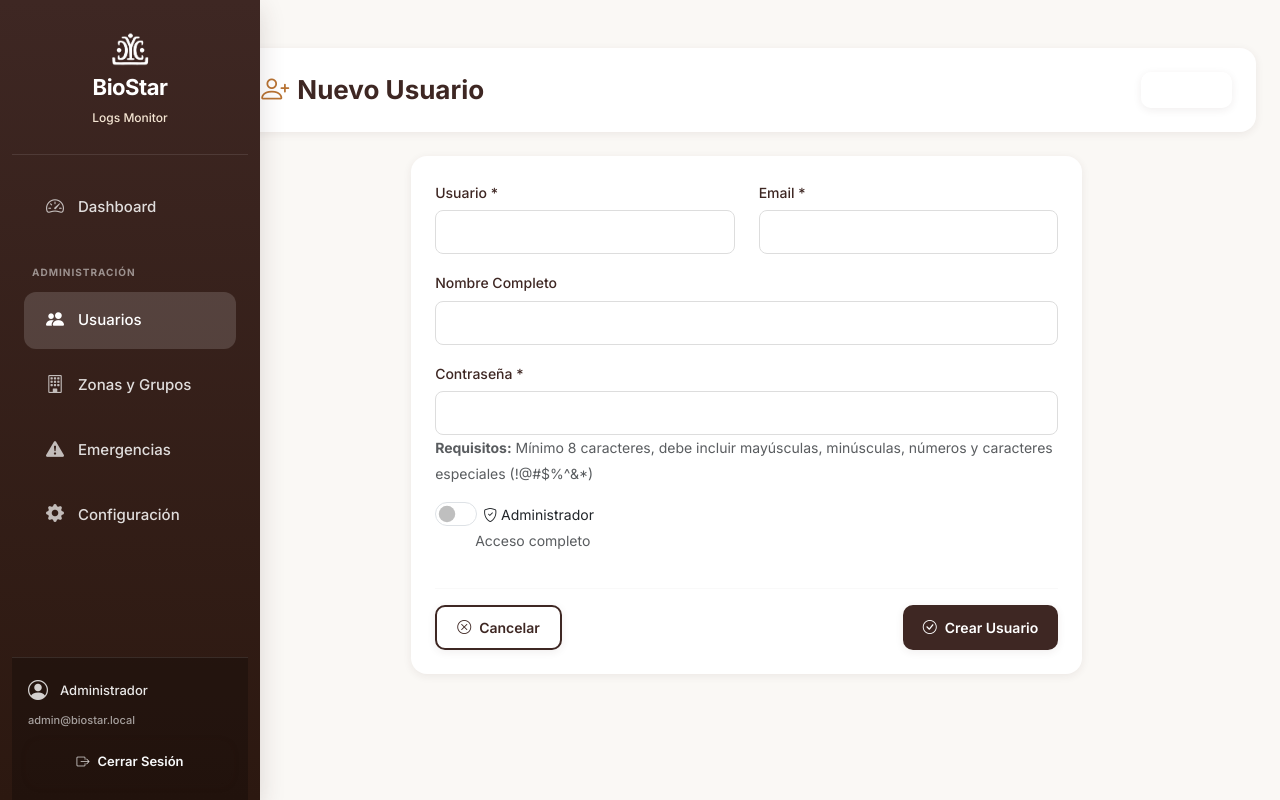
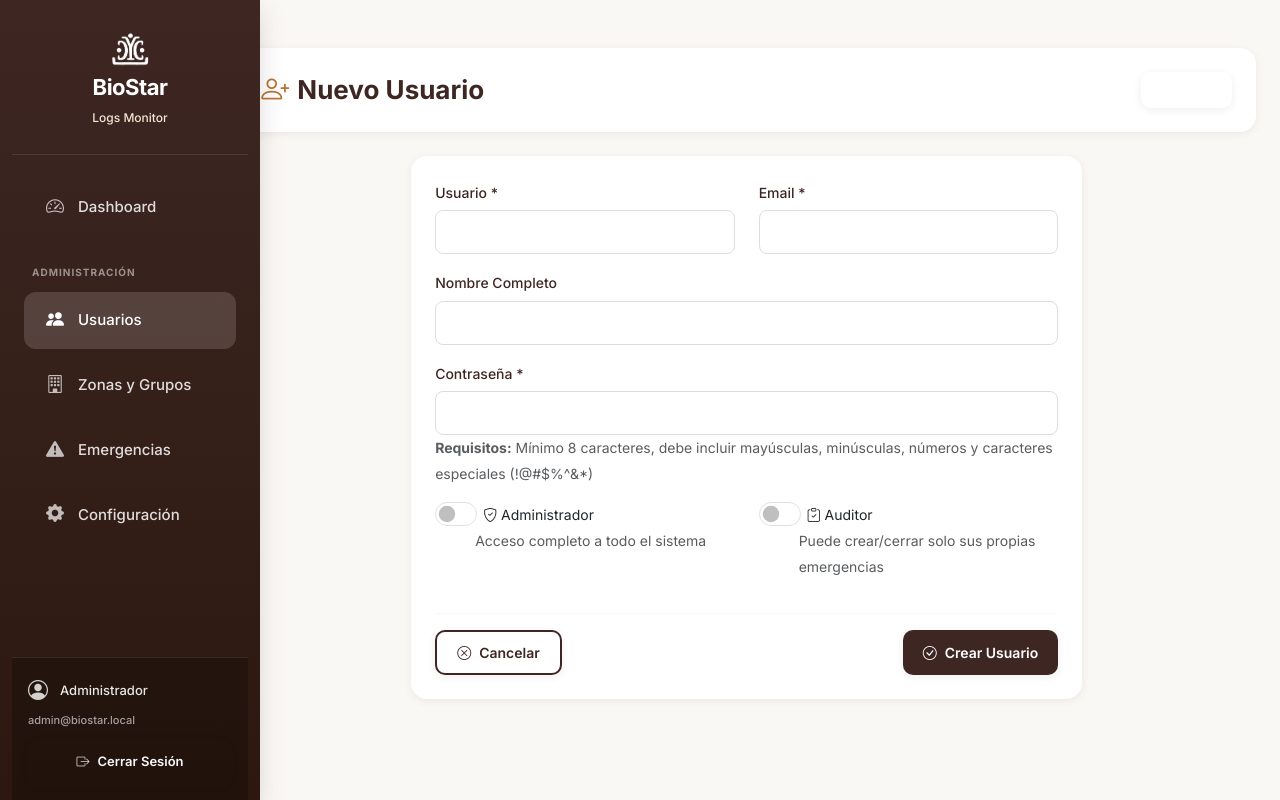
Before and after one commit to ezraidenn/DEBUGBI0, a Flask app: page /users/create in a window 1280 px wide. Run offline with Flask 3, Linux system fonts and the light colour scheme; a user stored in the database is signed in; some libraries are stand-ins or nearby versions.

Commit message:
Fix: Colores café en Excel, zona horaria México y checkbox Auditor
PROBLEMA 1 - COLORES EXCEL:
Antes: Morado oscuro (#4A235A) y morado medio (#7D3C98)
Ahora: Café oscuro (#3E2723) y café medio (#5D4037)
 Encabezados con paleta café elegante
 Presente: Verde natural (#4CAF50)
 Ausente: Café medio (#8D6E63)
 Pendiente: Café claro (#6D4C41)

PROBLEMA 2 - ZONA HORARIA:
Antes: UTC (8 horas de diferencia)
Ahora: America/Mexico_City (UTC-6)
 Timestamps convertidos con pytz
 Fecha de inicio/resolución en hora local
 Marcado por en hora local
 Pie de página con hora local
Ejemplo: 11:24 AM en lugar de 19:24 (UTC)

PROBLEMA 3 - CHECKBOX AUDITOR:
 Agregado checkbox 'Auditor' en formulario de usuario
 Aparece junto a checkbox 'Administrador'
 Descripción: 'Puede crear/cerrar solo sus propias emergencias'
 Backend actualizado en user_create y user_edit
 Badge 'Auditor' (café) en lista de usuarios
 Lógica de permisos ya implementada en modelos

RECORDATORIO PERMISOS:
- Admin: Acceso completo, cierra cualquier emergencia
- Auditor: Crea emergencias, solo cierra las suyas
- User: Sin acceso a emergencias

```diff
--- a/webapp/app.py
+++ b/webapp/app.py
@@ -1194,6 +1194,7 @@ def user_create():
         password = request.form.get('password', '')
         full_name = sanitize_input(request.form.get('full_name', ''), max_length=100)
         is_admin = request.form.get('is_admin') == 'on'
+        is_auditor = request.form.get('is_auditor') == 'on'
         can_see_all_events = request.form.get('can_see_all_events') == 'on'
         can_manage_devices = request.form.get('can_manage_devices') == 'on'
 
@@ -1218,6 +1219,7 @@ def user_create():
             email=email,
             full_name=full_name,
             is_admin=is_admin,
+            is_auditor=is_auditor,
             can_see_all_events=can_see_all_events,
             can_manage_devices=can_manage_devices
         )
@@ -1281,6 +1283,7 @@ def user_edit(user_id):
         user.email = sanitize_input(request.form.get('email', ''), max_length=120)
         user.full_name = sanitize_input(request.form.get('full_name', ''), max_length=100)
         user.is_admin = request.form.get('is_admin') == 'on'
+        user.is_auditor = request.form.get('is_auditor') == 'on'
         user.is_active = request.form.get('is_active') == 'on'
         user.can_see_all_events = request.form.get('can_see_all_events') == 'on'
         user.can_manage_devices = request.form.get('can_manage_devices') == 'on'
--- a/webapp/templates/user_form.html
+++ b/webapp/templates/user_form.html
@@ -60,7 +60,17 @@
                                 <label class="form-check-label" for="is_admin">
                                     <i class="bi bi-shield-check"></i> Administrador
                                 </label>
-                                <br><small class="text-muted">Acceso completo</small>
+                                <br><small class="text-muted">Acceso completo a todo el sistema</small>
+                            </div>
+                        </div>
+                        <div class="col-12 col-md-6 mb-3">
+                            <div class="form-check form-switch">
+                                <input class="form-check-input" type="checkbox" id="is_auditor" name="is_auditor"
+                                       {% if user and user.is_auditor %}checked{% endif %}>
+                                <label class="form-check-label" for="is_auditor">
+                                    <i class="bi bi-clipboard-check"></i> Auditor
+                                </label>
+                                <br><small class="text-muted">Puede crear/cerrar solo sus propias emergencias</small>
                             </div>
                         </div>
 
--- a/webapp/templates/users.html
+++ b/webapp/templates/users.html
@@ -80,6 +80,8 @@
                         <td>
                             {% if user.is_admin %}
                                 <span class="badge bg-danger">Admin</span>
+                            {% elif user.is_auditor %}
+                                <span class="badge" style="background: #6D4C41;">Auditor</span>
                             {% else %}
                                 <span class="badge bg-secondary">User</span>
                             {% endif %}
```
Also changed, not shown: webapp/excel_exporter.py (+27 -14 lines), instance/biostar_users.db, 1 other file.
